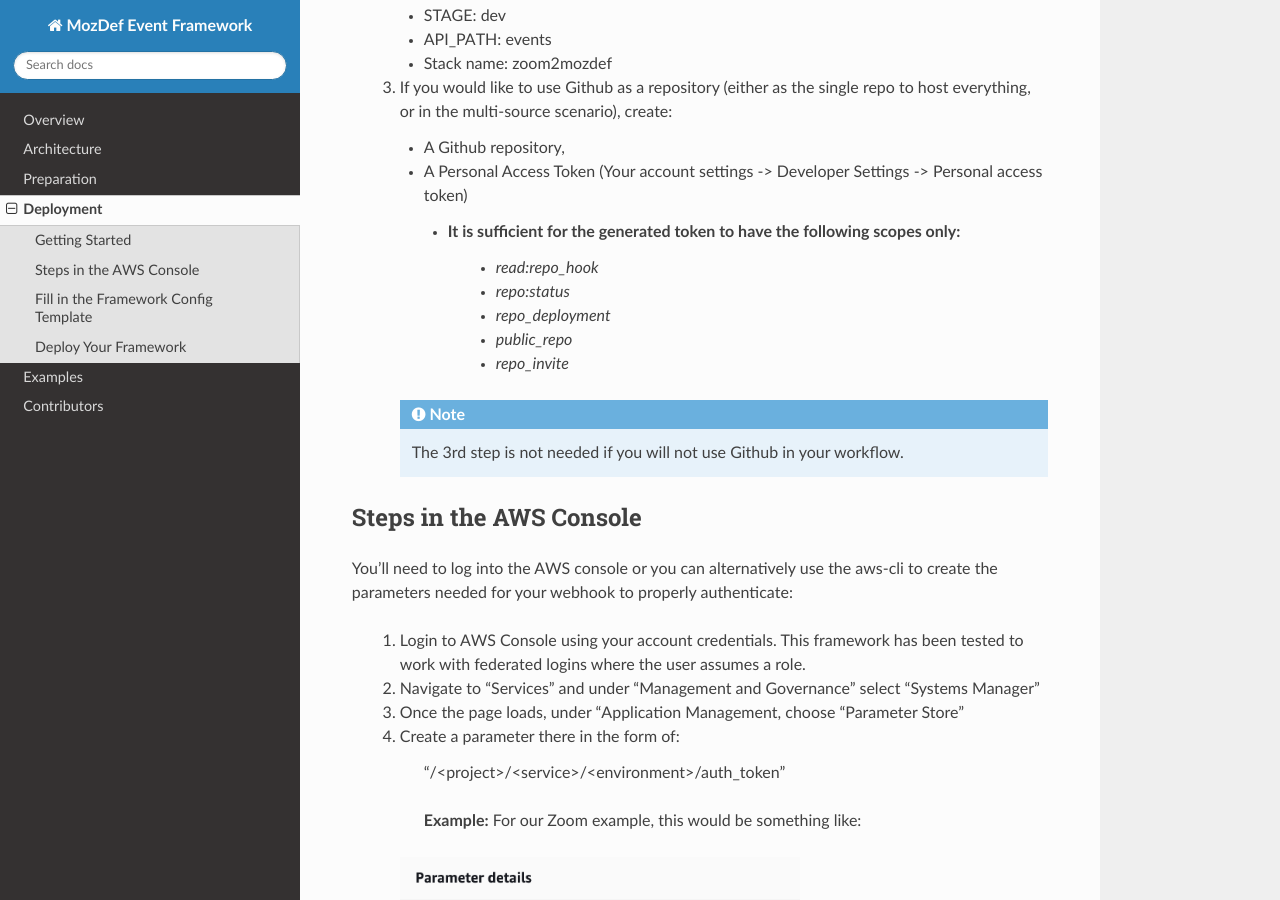
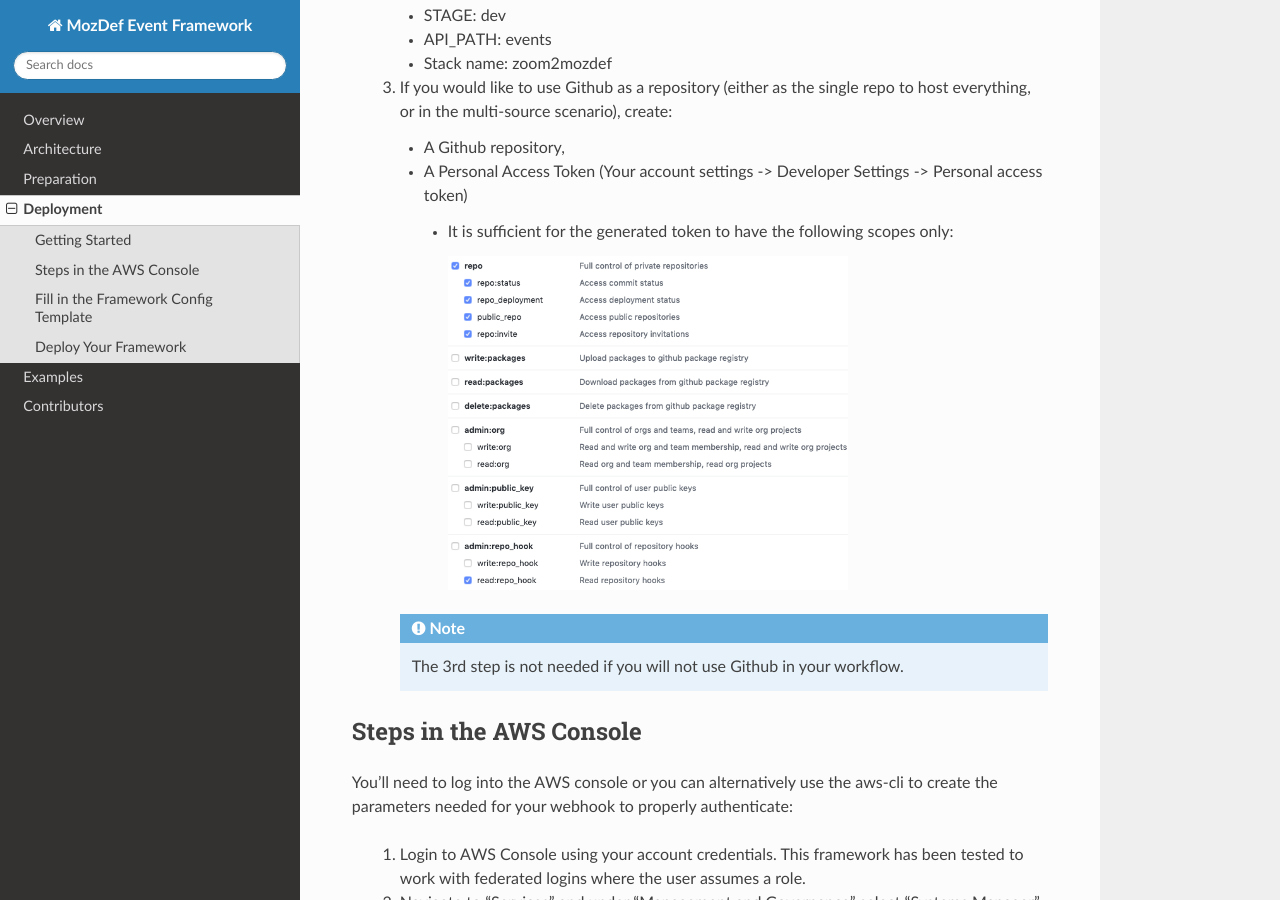
Before and after one commit to mozilla/mozdef-event-framework, a Sphinx documentation site: the page built from docs/source/usage/deployment.rst, in a window 1280 px wide and 900 px high, scrolled down 464 px. Built offline with Sphinx 7.4.7 and the Read the Docs theme 2.0.0, drawn with Linux system fonts in a browser that asks for light colours.

Commit message:
Fix scopes for Github token and add a reference pic

```diff
--- a/docs/source/usage/deployment.rst
+++ b/docs/source/usage/deployment.rst
@@ -25,11 +25,10 @@
      * A Github repository,
      * A Personal Access Token (Your account settings -> Developer Settings -> Personal access token)
       * It is sufficient for the generated token to have the following scopes only:
-         * `read:repo_hook`
-         * `repo:status`
-         * `repo_deployment`
-         * `public_repo`
-         * `repo_invite`
+
+        .. image:: ../images/github_personal_access_token_scopes.png
+           :width: 400
+           :alt: Scopes required for GitHub personal access token
 
     .. note:: The 3rd step is not needed if you will not use Github in your workflow.
 
```
Also changed, not shown: docs/source/images/github_personal_access_token_scopes.png (added).
